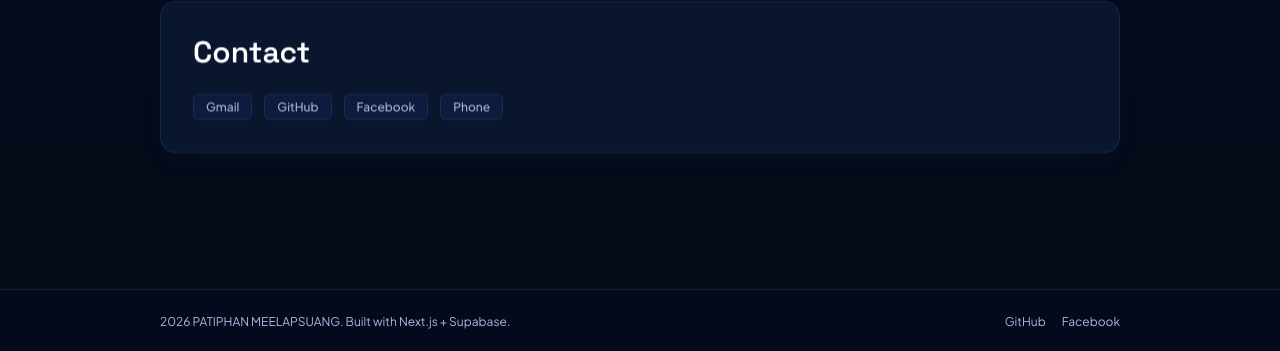
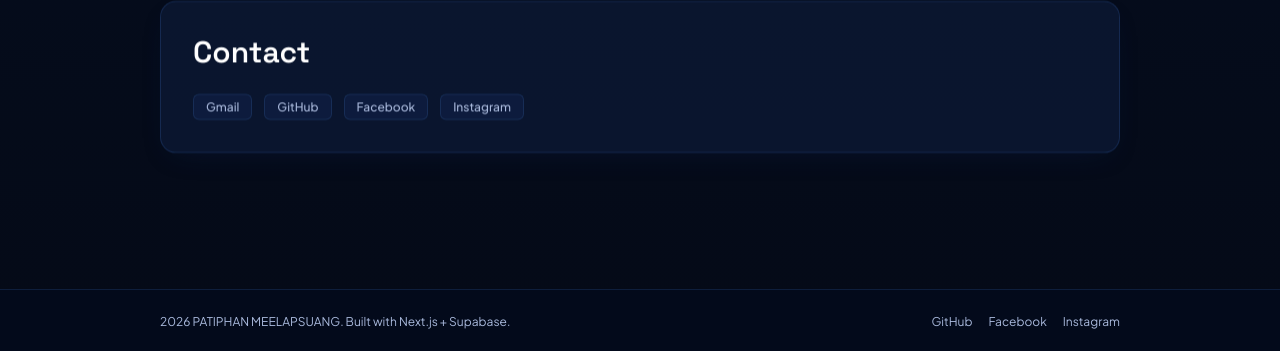
Before and after one commit to Numcha1/portfolio, a Next.js app: page / in a window 1280 px wide. Shown: the part 2189-2540 px from the top of the page. Built offline with nearby package versions, Linux system fonts and the light colour scheme; no server answers; the database is empty.

Commit message:
update portfolio

```diff
--- a/src/components/sections/ContactSection.tsx
+++ b/src/components/sections/ContactSection.tsx
@@ -26,9 +26,6 @@ export const ContactSection = ({ id }: { id?: string }) => {
             </Link>
           ))}
 
-          <Link href={`tel:${SITE_CONFIG.phone.replace(/\s+/g, "")}`} className="chip hover:text-white">
-            Phone
-          </Link>
         </div>
       </Reveal>
     </section>
--- a/src/data/site.ts
+++ b/src/data/site.ts
@@ -6,7 +6,7 @@ export const SITE_CONFIG = {
   tagline: "",
   description:
     "Portfolio website of Patiphan Meelapsuang, Full Stack and IoT Developer.",
-  email: "youremail@gmail.com",
+  email: "waterza184641@gmail.com",
   phone: "+66 00 000 0000",
   location: "Thailand",
   resumeUrl: process.env.NEXT_PUBLIC_RESUME_URL ?? "https://your-resume-link.com/resume.pdf"
@@ -21,8 +21,9 @@ export const NAV_LINKS: NavLink[] = [
 ];
 
 export const SOCIAL_LINKS: SocialLink[] = [
-  { label: "GitHub", href: "https://github.com/your-username" },
-  { label: "Facebook", href: "https://www.facebook.com/your-profile" }
+  { label: "GitHub", href: "https://github.com/Numcha1" },
+  { label: "Facebook", href: "https://www.facebook.com/patiphan.meelapsuang" },
+  { label: "Instagram", href: "https://www.instagram.com/p._.num_cha_/" }
 ];
 
 export const ABOUT_POINTS = [
```
Also changed, not shown: 1 other file (tests, documents, lock files or other folders).
